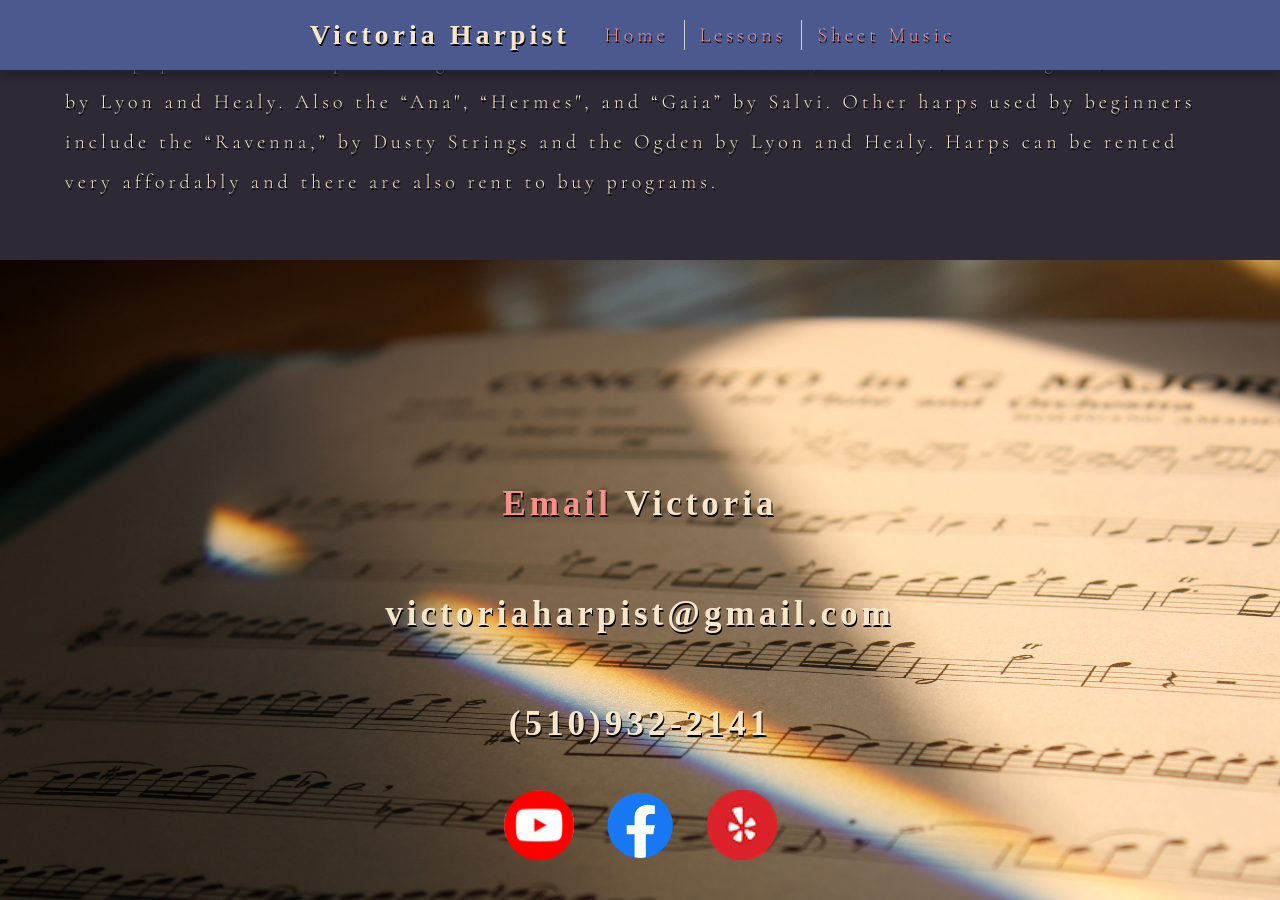
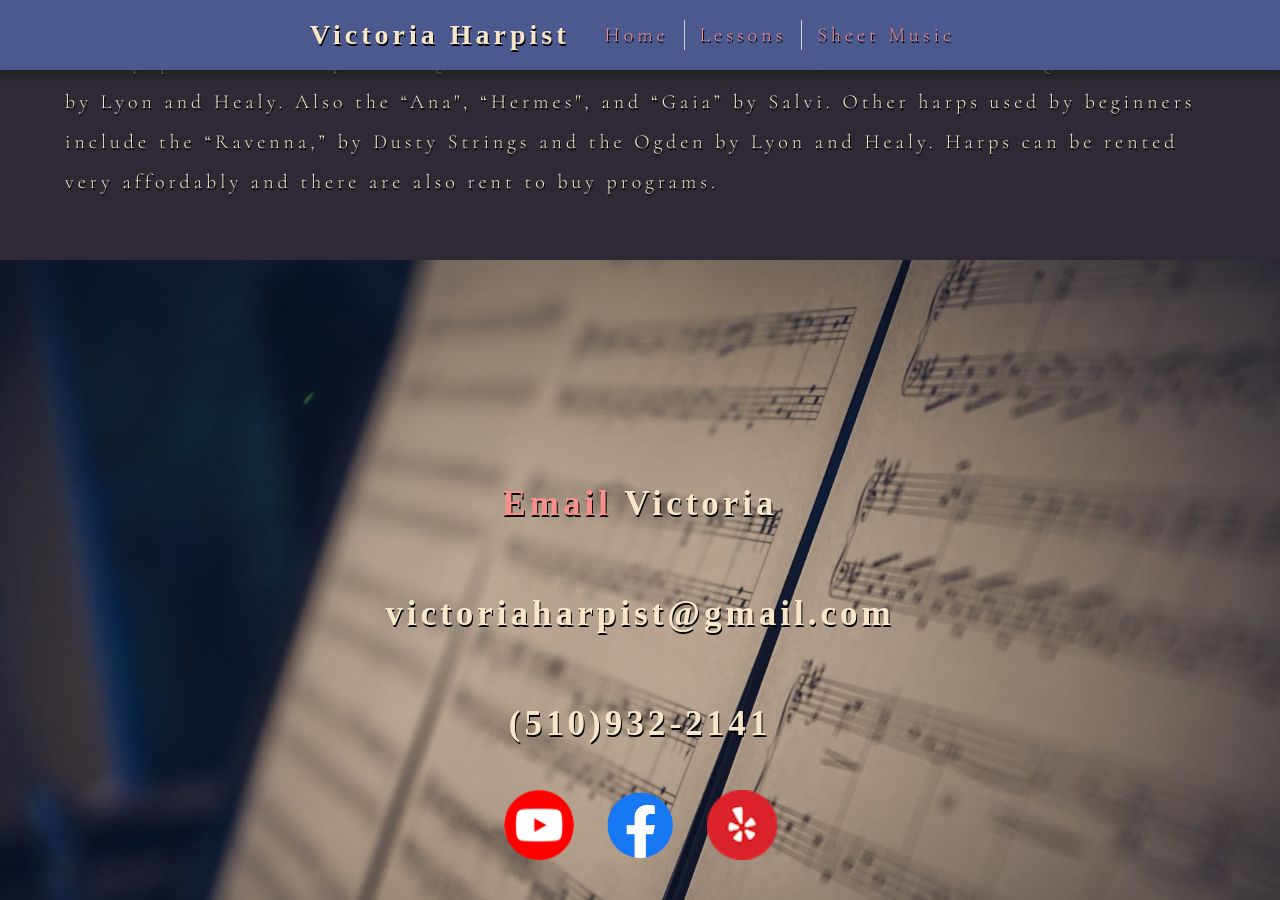
Before and after one commit to royalsaltmerchant/victoriaharpist, a Jekyll site: the page built from lessons.html, in a window 1280 px wide and 900 px high, scrolled down 3243 px. Built offline with Jekyll 4.4.1, drawn with Linux system fonts in a browser that asks for light colours; some web fonts are replaced.

Commit message:
new image for footer

```diff
--- a/assets/styling.css
+++ b/assets/styling.css
@@ -490,7 +490,7 @@ section a {
     position: relative;
     /* padding: 5px; */
     text-align: center;
-    background-image: url('sheetmusic.jpg');
+    background-image: url('pexels-photo-685458.jpeg');
     background-size: cover;
     background-attachment: fixed;
     /* box-shadow: 0px 2px 10px 2px rgb(31, 31, 31); */
```
Also changed, not shown: assets/pexels-photo-685458.jpeg (added).
